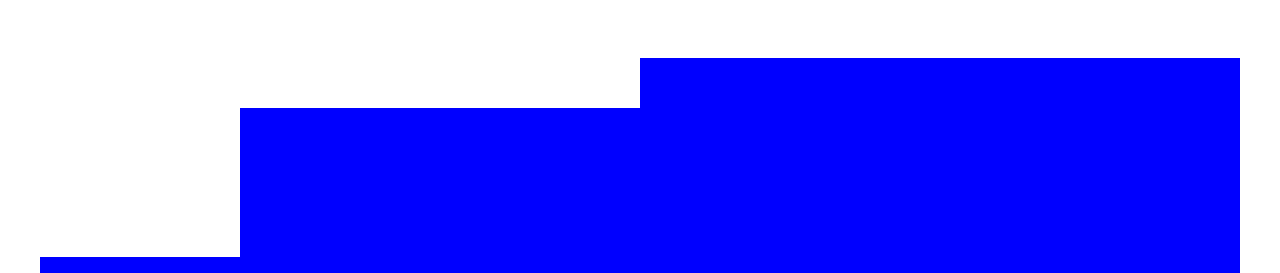
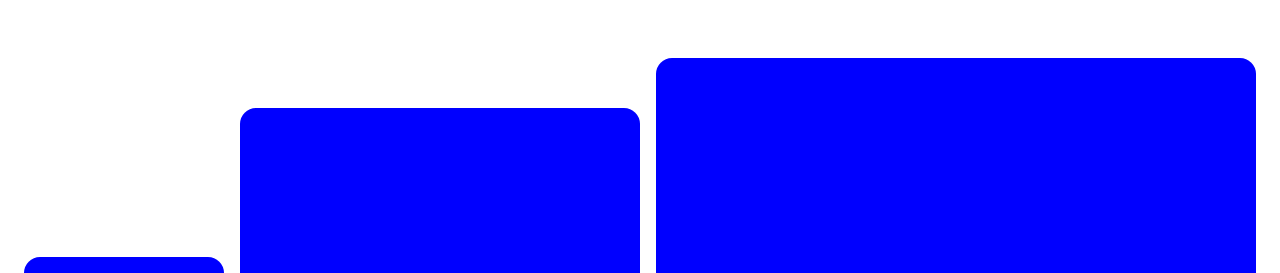
Before and after one commit to jubejuss/cards-animations, a plain HTML site: page index.html in a window 1280 px wide. Shown: the top 273 px of the page. Drawn offline with Linux system fonts and the light colour scheme.

Commit message:
added radiius

```diff
--- a/style.css
+++ b/style.css
@@ -18,6 +18,7 @@
     --transition-ease: linear;
     --transform-duration: 1s;
     --transform-ease: ease-in-out;
+    --card-broder-radius: 1rem;
 }
 
 body {
@@ -26,6 +27,7 @@ body {
     justify-content: center;
     align-items: center;
     font-family: sans-serif;
+    gap: 1rem;
 }
 
 .content {
@@ -37,3 +39,7 @@ body {
     display: grid;
     justify-content: center;
 }
+
+.card, .card-1, .card-2 {
+    border-radius: var(--card-broder-radius);
+}
```
